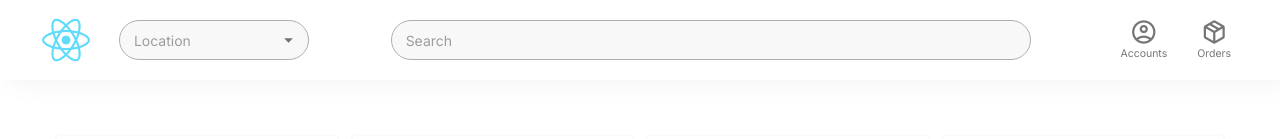
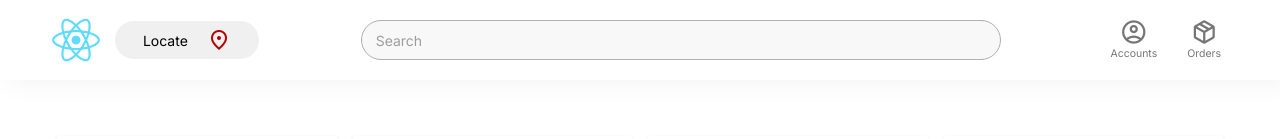
Before and after one commit to iamrishiksahu/LocalAlt, a React (Create React App) app in the folder frontend/: page / in a window 1280 px wide. Shown: the top 139 px of the page. Built offline with nearby package versions, Linux system fonts and the light colour scheme.

Commit message:
location system updated

```diff
--- a/frontend/src/App.css
+++ b/frontend/src/App.css
@@ -11,6 +11,7 @@
 body {
   padding: 0;
   margin: 0;
+  font-family: 'Inter, sans-serif';
 
 }
 
--- a/frontend/src/components/AllProducts.js
+++ b/frontend/src/components/AllProducts.js
@@ -7,9 +7,6 @@ import HeaderProgress from './HeaderProgress'
 const AllProducts = () => {
 
     const { productList, setProductList } = useContext(ProductContext)
-
-    console.log(productList)
-
 
     return (
         <Box sx={{
--- a/frontend/src/components/Header.js
+++ b/frontend/src/components/Header.js
@@ -1,5 +1,5 @@
 import React, { useContext, useRef, useState } from 'react'
-import { TextField, Box, Autocomplete, IconButton, FormGroup, Typography } from "@mui/material";
+import { TextField, Box, Autocomplete, IconButton, FormGroup, Typography, CircularProgress } from "@mui/material";
 import { useNavigate } from 'react-router-dom'
 import { searchProductsByQuery } from '../api/productApis';
 import { ProductListData } from '../utils/data';
@@ -12,6 +12,8 @@ const Header = () => {
     const searchRef = useRef()
 
     const { productList, setProductList } = useContext(ProductContext)
+    const [currentLocation, setCurrentLocation] = useState('Locate')
+    const [showLocationProgress, setShowLocationProgress] = useState(false)
 
     const navigate = useNavigate();
 
@@ -22,13 +24,18 @@ const Header = () => {
         const lon = (position.coords.longitude);
 
         console.log(lat, lon)
-        const res = await getPlaceNameWithLatLong({lat, lon})
+        const res = await getPlaceNameWithLatLong({ lat, lon })
         console.log(res)
+        setShowLocationProgress(false)
+        setCurrentLocation(res)
+
 
     };
 
     const errorHandler = (err) => {
         alert(err.code + ":" + err.message);
+        setShowLocationProgress(false)
+
     }
 
     const searchWithQuery = async () => {
@@ -41,9 +48,9 @@ const Header = () => {
     }
 
 
-    const handleLogoClick = (e) => {
+    const handleLocationClick = (e) => {
         e.preventDefault()
-
+        setShowLocationProgress(true)
         navigator.geolocation.getCurrentPosition(
             successHandler, errorHandler,
             { enableHighAccuracy: true, maximumAge: 10000 });
@@ -75,10 +82,9 @@ const Header = () => {
 
                 }}>
 
-                <img src="/logo192.png" alt="logo" width="50px" onClick={handleLogoClick} />
+                <img src="/logo192.png" alt="logo" width="50px" onClick={() => navigate('/')} />
 
-                <p>{location?.coords?.latitude}</p>
-                <Autocomplete
+                {/* <Autocomplete
                     disablePortal
                     id="combo-box-demo"
                     size="small"
@@ -93,7 +99,43 @@ const Header = () => {
                             "& fieldset": { border: 'none' }
                         }}
                         {...params} placeholder="Location" />}
-                />
+                /> */}
+
+                <Box sx={{
+                    display: 'flex',
+                    gap: '1rem',
+                    backgroundColor: 'background.main',
+                    padding: '0.5rem 2rem',
+                    borderRadius: '5rem',
+                    cursor: 'pointer',
+                }}
+
+                    onClick={handleLocationClick}
+
+                >
+
+                    <Box sx={{
+                        width: '50px',
+                        display:'flex',
+                        alignItems:'center',
+                    }}>
+
+                        {showLocationProgress ? <CircularProgress sx={{marginLeft: '2rem'}} size={'1rem'} /> : <Typography sx={{overflow: 'hidden'}}>{currentLocation}</Typography>}
+                    </Box>
+
+                    <span class="material-symbols-outlined"
+                    style={{
+                        color: '#b50101',
+                        backgroundColor: '#f0f0f0',
+                        borderRadius: '50%',
+                    }}>
+                        location_on
+                    </span>
+
+                </Box>
+
+
+
 
             </Box>
 
--- a/frontend/src/components/ProductListItem.js
+++ b/frontend/src/components/ProductListItem.js
@@ -11,7 +11,7 @@ const ProductListItem = ({ data }) => {
 
         <>
 
-            <Card onClick={() => navigate(`/product/${data.id}`)} sx={{ cursor: 'pointer' }}>
+            <Card onClick={() => navigate(`/product/${data.product_id}`)} sx={{ cursor: 'pointer' }}>
                 <Box sx={{ width: '100%', display: 'flex', gap: '1rem', padding: '1rem', boxSizing: 'border-box' }}>
 
 
```
